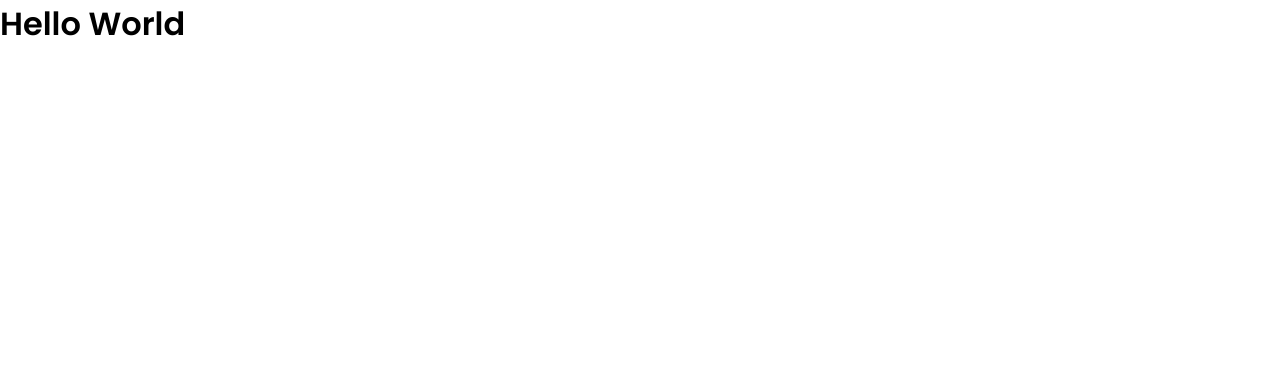
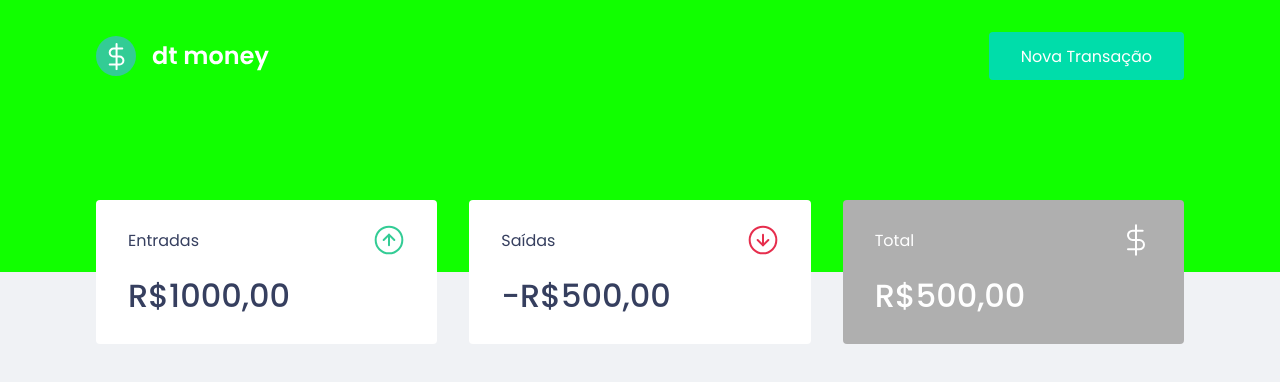
Before and after one commit to VitorVeector/dtmoney, a React (Create React App) app: page / in a window 1280 px wide. Shown: the top 382 px of the page. Built offline with nearby package versions, Linux system fonts and the light colour scheme.

Commit message:
Componentização
Criando o Summary, Dashboard e Header

```diff
--- a/public/index.html
+++ b/public/index.html
@@ -14,7 +14,7 @@
 
     <title>React App</title>
 
-    <link href="https://fonts.googleapis.com/css2?family=Poppins:wght@400;600&display=swap" rel="stylesheet">
+    <link href="https://fonts.googleapis.com/css2?family=Poppins:wght@400;500;600&display=swap" rel="stylesheet">
   </head>
   <body>
     <noscript>You need to enable JavaScript to run this app.</noscript>
--- a/src/App.tsx
+++ b/src/App.tsx
@@ -1,12 +1,13 @@
+import {Header} from './components/Header'
 import {GlobalStyle} from './styles/global'
+import { Dashboard } from './components/Dashboard/';
 
-function App() {
+export function App() {
   return (
-    <div className="App">
-      <h1>Hello World</h1>
+    <>
+      <Header/>
+      <Dashboard/>
       <GlobalStyle/>
-    </div>
+    </>
   );
 }
-
-export default App
--- /dev/null
+++ b/src/components/Dashboard/index.tsx
@@ -0,0 +1,10 @@
+import { Summary } from "../Summary"
+import { Container } from "./styles"
+
+export function Dashboard(){
+    return(
+        <Container>
+            <Summary/>
+        </Container>
+    )
+}
--- /dev/null
+++ b/src/components/Dashboard/styles.ts
@@ -0,0 +1,7 @@
+import styled from 'styled-components'
+
+export const Container = styled.header`
+    max-width: 1120px;
+    margin: 0 auto;
+    padding: 2.5rem 1rem
+`;
--- /dev/null
+++ b/src/components/Header/index.tsx
@@ -0,0 +1,14 @@
+/* eslint-disable jsx-a11y/alt-text */
+import logoImg from "../../assets/logo.svg";
+import { Container, Content } from "./styles";
+
+export function Header() {
+  return (
+    <Container>
+      <Content>
+        <img src={logoImg}/>
+        <button type="button">Nova Transação</button>
+      </Content>
+    </Container>
+  );
+}
--- /dev/null
+++ b/src/components/Header/styles.ts
@@ -0,0 +1,31 @@
+import styled from 'styled-components'
+
+export const Container = styled.header`
+    background: var(--green);
+`;
+
+export const Content = styled.div`
+    max-width: 1120px;
+    margin: 0 auto;
+
+    padding: 2rem 1rem 12rem;
+    display: flex;
+    align-items: center;
+    justify-content: space-between;
+
+    button{
+        font-size: 1rem;
+        color: #fff;
+        background-color: var(--green-light);
+        border: 0;
+        padding: 0 2rem;
+        border-radius: 0.25rem;
+        height: 3rem;
+
+        transition: filter .2s;
+
+        &:hover{
+            filter: brightness(0.8)
+        }
+    }
+`
--- /dev/null
+++ b/src/components/Summary/index.tsx
@@ -0,0 +1,32 @@
+import { Container } from "./styles";
+import incomeImg from '../../assets/income.svg'
+import outcomeImg from '../../assets/outcome.svg';
+import totalImg from '../../assets/total.svg'
+
+export function Summary(){
+    return(
+        <Container>
+            <div>
+                <header>
+                    <p>Entradas</p>
+                    <img src={incomeImg} alt="Entradas" />
+                </header>
+                <strong>R$1000,00</strong>
+            </div>
+            <div>
+                <header>
+                    <p>Saídas</p>
+                    <img src={outcomeImg} alt="Saídas" />
+                </header>
+                <strong>-R$500,00</strong>
+            </div>
+            <div className="highlight-background">
+                <header>
+                    <p>Total</p>
+                    <img src={totalImg} alt="Total" />
+                </header>
+                <strong>R$500,00</strong>
+            </div>
+        </Container>
+    )
+}
--- /dev/null
+++ b/src/components/Summary/styles.ts
@@ -0,0 +1,36 @@
+import styled from "styled-components";
+
+export const Container = styled.div`
+    display: grid;
+    grid-template-columns: repeat(3, 1fr);
+    gap: 2rem;
+    margin-top: -7rem;
+
+    div{
+        background-color: var(--shape);
+        padding: 1.5rem 2rem;
+        border-radius: 0.25rem;
+        color: var(--text-title);
+
+        header{
+            display: flex;
+            align-items: center;
+            justify-content: space-between;
+        }
+
+        strong{
+            display: block;
+            margin-top: 1rem;
+            font-size: 2rem;
+            font-weight: 500;
+            line-height: 3rem;
+        }
+
+        &.highlight-background{
+            background-color: var(--gray);
+            color: #fff
+        }
+    }
+
+
+`
--- a/src/index.tsx
+++ b/src/index.tsx
@@ -1,6 +1,6 @@
 import React from 'react';
 import ReactDOM from 'react-dom';
-import App from './App';
+import { App } from './App';
 
 ReactDOM.render(
   <React.StrictMode>
--- a/src/styles/global.ts
+++ b/src/styles/global.ts
@@ -3,14 +3,15 @@
 export const GlobalStyle = createGlobalStyle`
     :root{
         --red: #e52e4d;
-        --blue: #5429cc;
+        --green: #11ff00;
 
-        --blue-light: #6933ff;
+        --green-light: #00ddaa;
 
         --text-title: #363f5f;
         --text-body: #969cb3;
 
         --background: #f0f2f5;
+        --gray: #afafaf;
         --shape: #fff
     }
 
@@ -30,7 +31,7 @@
     }
 
     body{
-        background-color: var (--background);
+        background-color: var(--background);
         -webkit-font-smoothing: antialiased
     }
 
```
